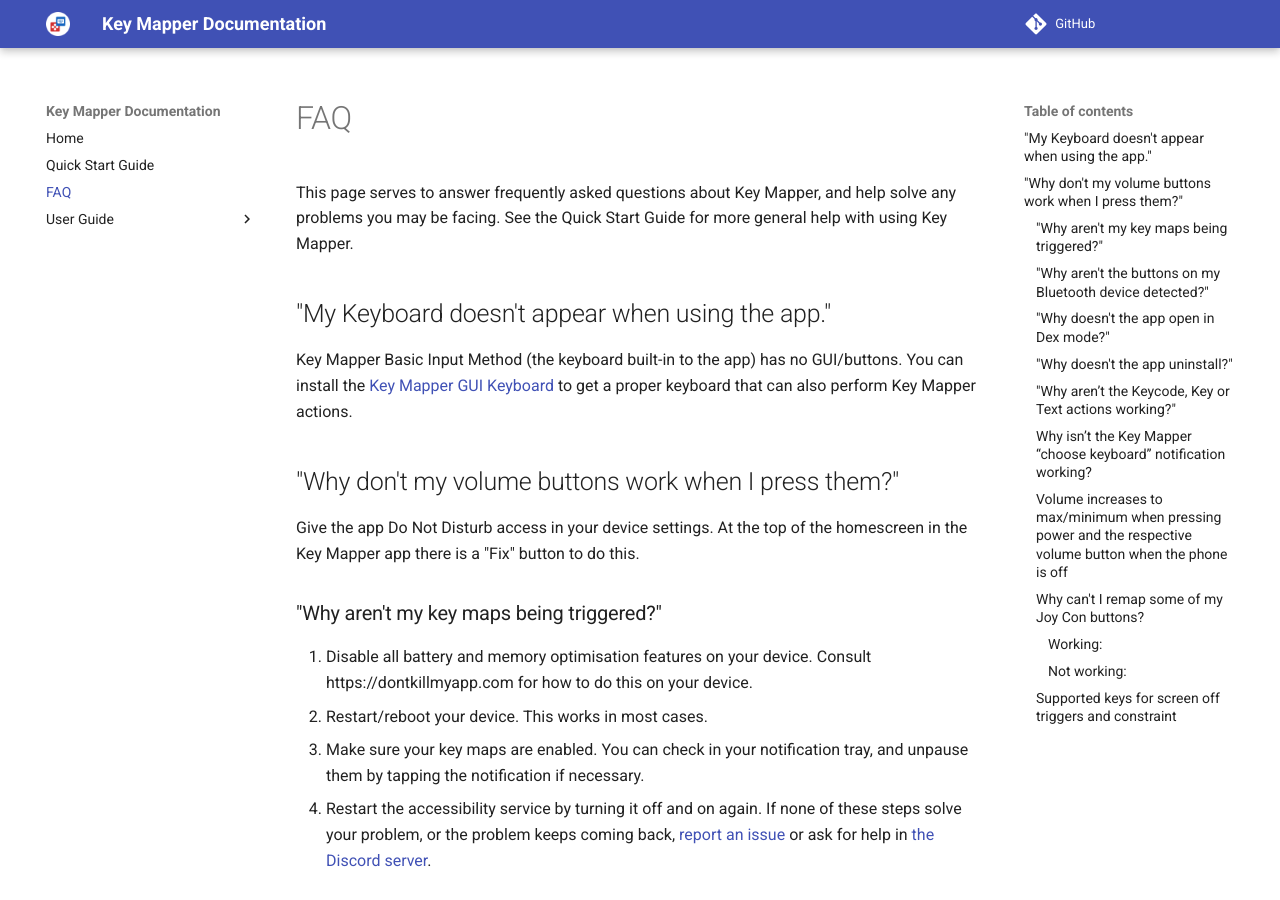
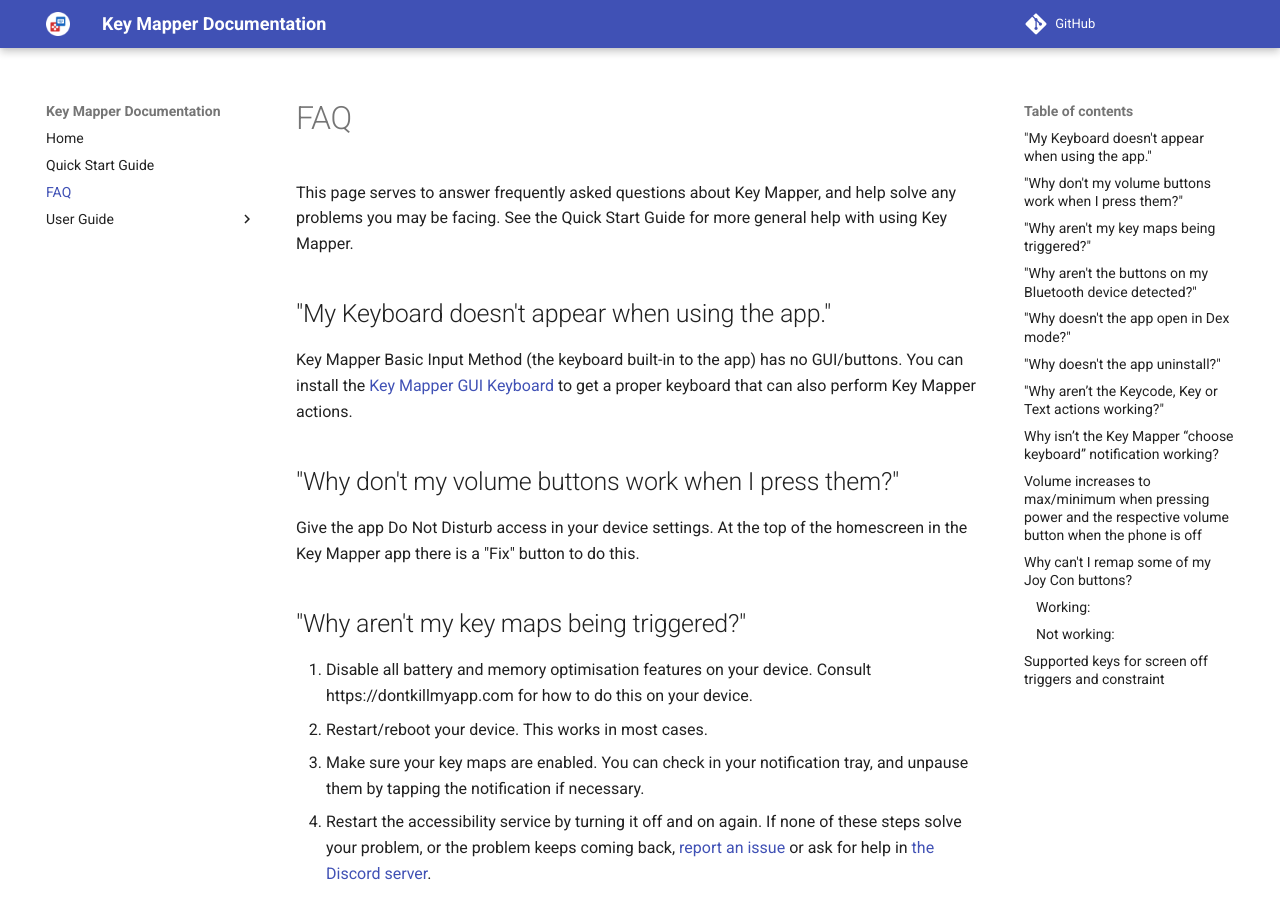
Before and after one commit to keymapperorg/KeyMapper, an MkDocs documentation site: the page built from docs/faq.md, in a window 1280 px wide and 900 px high. Built offline with MkDocs 1.6.1 and Material for MkDocs 9.7.7, drawn with Linux system fonts in a browser that asks for light colours; comment, search, counter and statistics services are not loaded.

Commit message:
website (faq) make all headers two ##

```diff
--- a/docs/faq.md
+++ b/docs/faq.md
@@ -1,44 +1,44 @@
 This page serves to answer frequently asked questions about Key Mapper, and help solve any problems you may be facing.
 See the Quick Start Guide for more general help with using Key Mapper.
 
+## "My Keyboard doesn't appear when using the app."
 
-## "My Keyboard doesn't appear when using the app."
 Key Mapper Basic Input Method (the keyboard built-in to the app) has no GUI/buttons. You can install the [Key Mapper GUI Keyboard](https://play.google.com/store/apps/details?id=io.github.sds100.keymapper.inputmethod.latin) to get a proper keyboard that can also perform Key Mapper actions.
 
 ## "Why don't my volume buttons work when I press them?"
 Give the app Do Not Disturb access in your device settings. At the top of the homescreen in the Key Mapper app there is a "Fix" button to do this.
 
-### "Why aren't my key maps being triggered?"
+## "Why aren't my key maps being triggered?"
 1. Disable all battery and memory optimisation features on your device. Consult https://dontkillmyapp.com for how to do this on your device.
 2. Restart/reboot your device. This works in most cases.
 3. Make sure your key maps are enabled. You can check in your notification tray, and unpause them by tapping the notification if necessary.
 4. Restart the accessibility service by turning it off and on again.
 If none of these steps solve your problem, or the problem keeps coming back, [report an issue](https://github.com/sds100/KeyMapper/issues/new) or ask for help in [the Discord server](http://keymapper.club).
 
-### "Why aren't the buttons on my Bluetooth device detected?"
+## "Why aren't the buttons on my Bluetooth device detected?"
 Many Bluetooth devices (like headphones) aren't supported by Key Mapper out of the box. Bluetooth keyboards work most of the time. If you are willing and able to do some simple debugging, perhaps by installing utility apps or using ADB, [join the Discord server](http://keymapper.club) and we will try our best to get it working for you.
 
-### "Why doesn't the app open in Dex mode?"
+## "Why doesn't the app open in Dex mode?"
 Samsung Dex doesn't allow apps with a 3rd party keyboard to open while in Dex mode. You can still configure key maps while out of Dex mode and your key maps which don't require a Key Mapper keyboard will still work in Dex mode.
 
-### "Why doesn't the app uninstall?"
+## "Why doesn't the app uninstall?"
 You have probably enabled the app's device administrator in your device's settings. To uninstall the app, you must turn it off. The location of the device admin settings page varies on devices but on skins close to stock-Android it is under "Security" -> "Device admin apps". If you need help, [ask in the Discord server.](http://keymapper.club)
 
-### "Why aren’t the Keycode, Key or Text actions working?"
+## "Why aren’t the Keycode, Key or Text actions working?"
 The Key Mapper keyboard must be enabled in your device settings and chosen as the active keyboard.
 See Quick Start Guide for help.
 
-### Why isn’t the Key Mapper “choose keyboard” notification working?
+## Why isn’t the Key Mapper “choose keyboard” notification working?
 On Android 8.1 and newer, ROOT permission is required since Google has blocked the ability for apps to open the input method picker outside of the app. Therefore, this feature is not available on these newer devices. If your device isn’t rooted, Use the Android system's “Change keyboard” notification instead by tapping somewhere you can type and pressing the notification in the notification drawer. If your version of Android doesn't show a notification then there might be an icon in your navigation bar.
 
-### Volume increases to max/minimum when pressing power and the respective volume button when the phone is off
+## Volume increases to max/minimum when pressing power and the respective volume button when the phone is off
 This seems to be a bug with accessibility services on Android Pie and newer for some devices. It happens with the Macrodroid app as well when you only enable their accessibility service which filters keyevents. I tested Key Mapper with no code in the onKeyEvent function in the accessibility service and it still happens. I've tested it on a rooted OOS Android 10 OnePlus 6T, rooted stock Android Pie custom ROM on the OnePlus 6t, non-rooted OOS Android 10 OnePlus 7 Pro. It doesn't seem to happen with Android 10 on the Pixel 2.
 
-### Why can't I remap some of my Joy Con buttons?
+## Why can't I remap some of my Joy Con buttons?
 Not all the Joy Con buttons are visible to accessibility services. There isn't anything the developer can do.
 
 We tested the app on SwitchRoot Android and this is what works...
-##### Working:
+#### Working:
 * ZL (Button L2)
 * L (Button L1)
 * \- (Select)
@@ -54,7 +54,7 @@
 * Volume up (Vol up)
 * Volume down (Vol down)
 
-##### Not working:
+#### Not working:
 * Screenshot button
 * All D-Pad buttons (used by OS)
 * Both analog sticks (used by OS)
@@ -63,7 +63,7 @@
 * SR and SL (right joycon)
 * Power button
 
-### Supported keys for screen off triggers and constraint
+## Supported keys for screen off triggers and constraint
 This feature only works on rooted devices and Key Mapper version 2.1.0+.
 Let the developer know about any keys you would also like to be supported.
 * Volume Up
```
